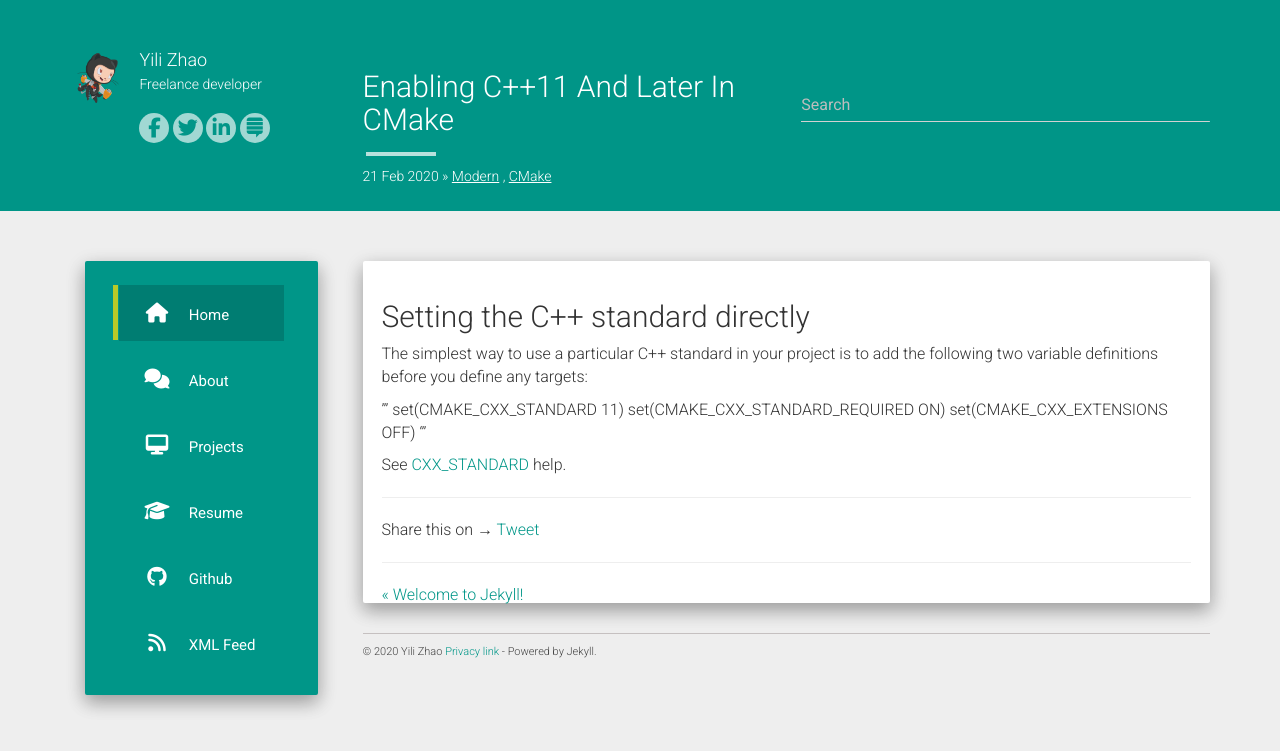
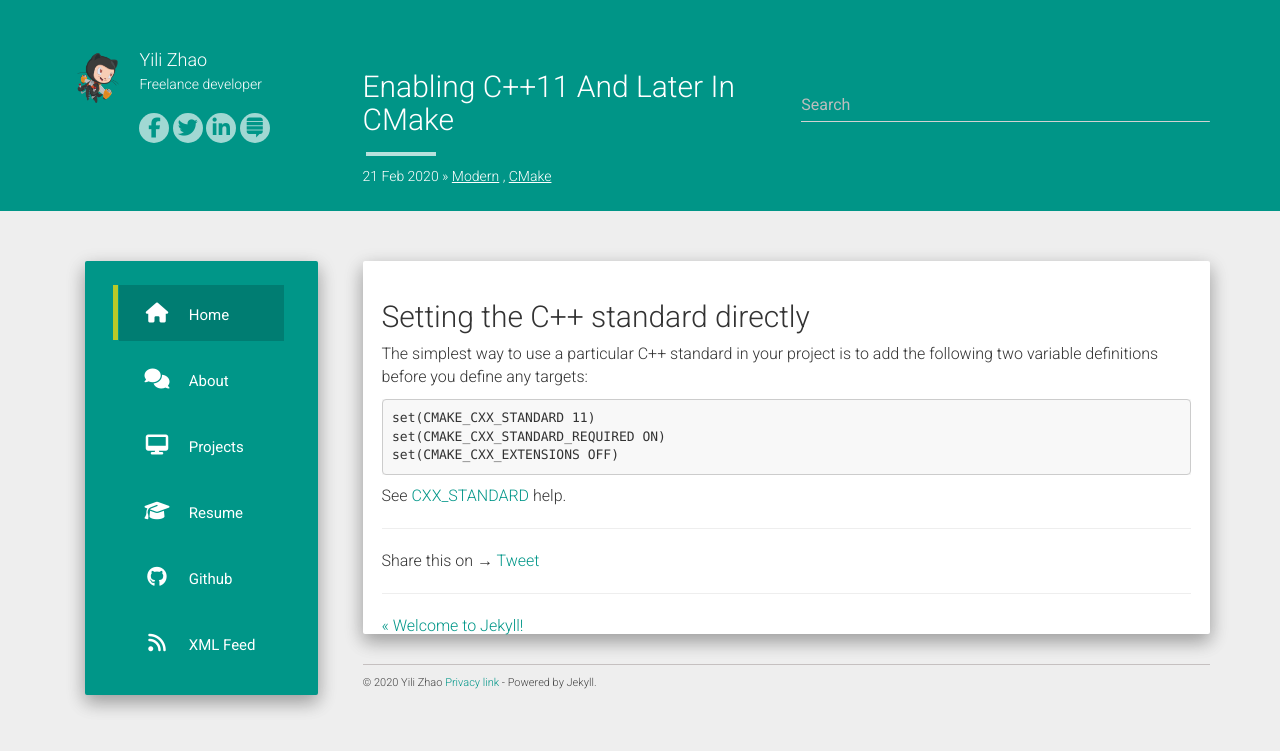
Before and after one commit to panovr/panovr.github.io, a Jekyll site: the page built from _posts/2020-20-21-Enabling-C++11-And-Later-In-CMake.md, in a window 1280 px wide. Shown: the top 751 px of the page. Built offline with Jekyll 4.4.1, drawn with Linux system fonts in a browser that asks for light colours; nearby versions of some CDN libraries; comment, search, counter and statistics services are not loaded; part of the change alters nothing that is shown.

Commit message:
Update blog

````diff
--- a/_config.yml
+++ b/_config.yml
@@ -2,7 +2,7 @@ title: Yili Zhao
 description: My Personal Blog
 author: Yili Zhao
 logo: /static/img/avatar.png
-github: https://github.com/codeasashu
+github: https://github.com/panovr
 about: Freelance developer
 
 baseurl: ""
--- a/_posts/2020-20-21-Enabling-C++11-And-Later-In-CMake.md
+++ b/_posts/2020-20-21-Enabling-C++11-And-Later-In-CMake.md
@@ -9,10 +9,10 @@ categories: Modern CMake
 
 The simplest way to use a particular C++ standard in your project is to add the following two variable definitions before you define any targets:
 
-'''
+```
 set(CMAKE_CXX_STANDARD 11)
 set(CMAKE_CXX_STANDARD_REQUIRED ON)
 set(CMAKE_CXX_EXTENSIONS OFF)
-'''
+```
 
 See [CXX_STANDARD](https://cmake.org/cmake/help/latest/prop_tgt/CXX_STANDARD.html) help.
````
